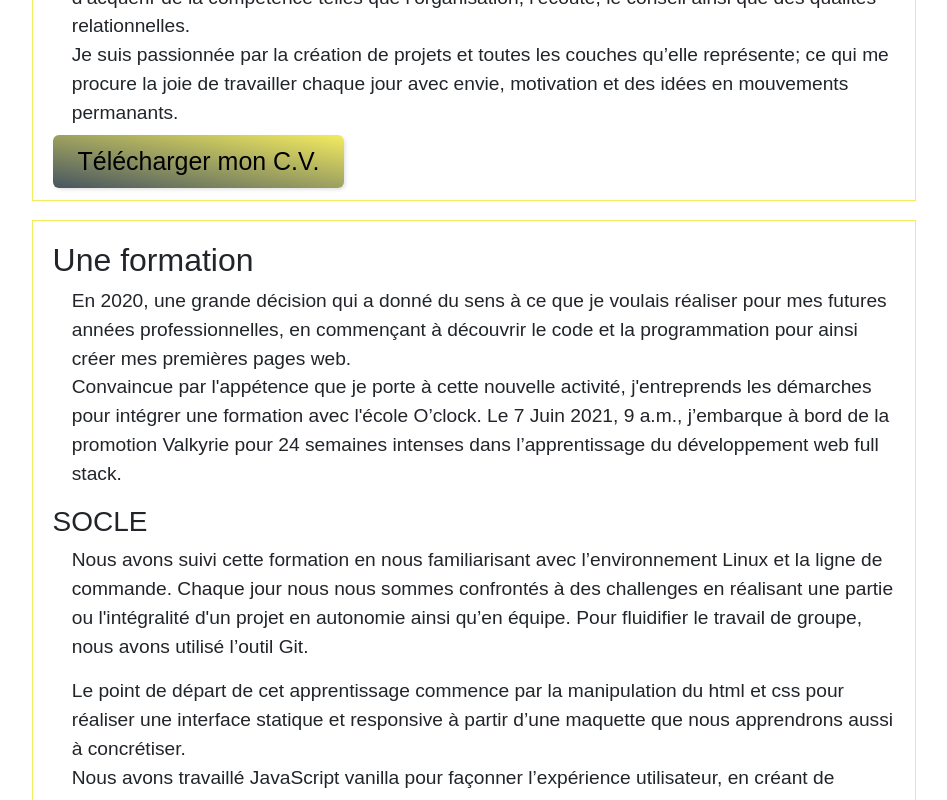
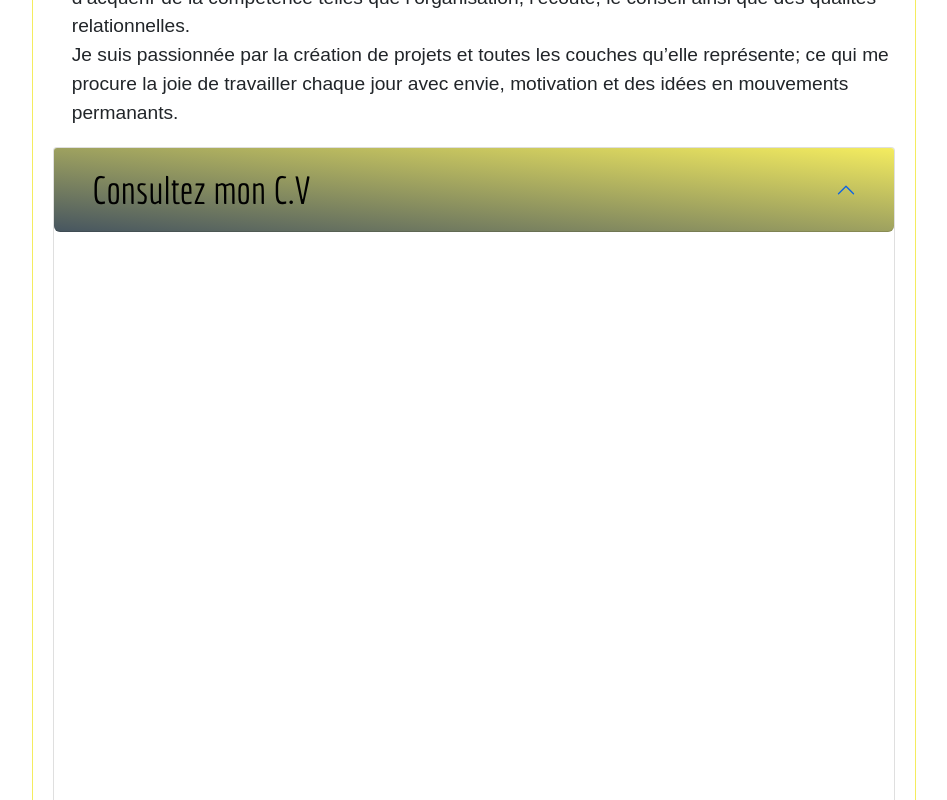
Before and after one commit to MorganeT84/portfolio-morgane-tressens, a Next.js app: page /profil in a window 1280 px wide. Shown: the part 740-1540 px from the top of the page, without its empty margins (166-1113 px from the left). Built offline with nearby package versions, Linux system fonts and the light colour scheme.

Commit message:
amelioration affichage pdf

```diff
--- /dev/null
+++ b/components/Profil/AccordionPdf/index.js
@@ -0,0 +1,27 @@
+import Accordion from 'react-bootstrap/Accordion';
+
+import styles from '../profil.module.scss';
+
+
+const AccordionPdf = ({file_data}) => {
+
+
+  return (
+    <div>
+      <Accordion className={styles.file_pdf}>
+        <Accordion.Item  >
+          <Accordion.Header  >{file_data.name}</Accordion.Header>
+          <Accordion.Body>
+            <iframe src={file_data.file}/>
+          </Accordion.Body>
+        </Accordion.Item>
+
+      </Accordion>
+    </div>
+
+  )
+};
+
+
+
+export default AccordionPdf;
--- a/components/Profil/index.js
+++ b/components/Profil/index.js
@@ -1,25 +1,27 @@
 import styles from './profil.module.scss';
+import AccordionPdf from './AccordionPdf/index';
 
+const Profil = ({ file_data }) => {
 
-const Profil = () => (
+  return (
     <div className={styles.profil}>
       <div className={styles.bloc}>
         <h2> Développeuse web fullstack</h2>
         <p>
           Mon parcours reste atypique, je suis partie de l’animation jeune public pour ensuite réaliser une très belle expérience en tant qu’assistante vétérinaire durant 14 années me permettant d’acquérir de la compétence telles que l’organisation, l’écoute, le conseil ainsi que des qualités relationnelles.<br />Je suis passionnée par la création de projets et toutes les couches qu’elle représente; ce qui me procure la joie de travailler chaque jour avec envie, motivation et des idées en mouvements permanants.
         </p>
-      <a download href="/download/morganetressens-cv.pdf" className={styles.pdffile} > Télécharger mon C.V. </a>
+        <AccordionPdf file_data={file_data[0]} />
       </div>
 
       <div className={styles.parcours}>
         <div className={styles.bloc}>
-        <h2> Une formation</h2>
+          <div><h2> Une formation</h2>
             <p>
               En 2020, une grande décision qui a donné du sens à ce que je voulais réaliser pour mes futures années professionnelles, en commençant à découvrir le code et la programmation pour ainsi créer mes premières pages web.<br />
               Convaincue par l'appétence que je porte à cette nouvelle activité, j'entreprends les démarches pour intégrer une formation avec l'école O’clock. Le 7 Juin 2021, 9 a.m., j’embarque à bord de la promotion Valkyrie pour 24 semaines intenses dans l’apprentissage du développement web full stack.
             </p>
-
-        <h3>SOCLE</h3>
+          </div>
+          <div><h3>SOCLE</h3>
             <p>
               Nous avons suivi cette formation en nous familiarisant avec l’environnement Linux et la ligne de commande. Chaque jour nous nous sommes confrontés à des challenges en réalisant une partie ou l'intégralité d'un projet en autonomie ainsi qu’en équipe. Pour fluidifier le travail de groupe, nous avons utilisé l’outil Git.
             </p>
@@ -28,7 +30,8 @@ const Profil = () => (
               Nous avons travaillé JavaScript vanilla pour façonner l’expérience utilisateur, en créant de l’interactivité sur nos pages. <br />
               Ensuite nous avons abordé la programmation avec PHP pour faire vivre une page web de manière dynamique et fonctionnelle avec la programmation Orientée Objet. Nous avons appris la gestion des bases de données (MySQL), structurer une application, modéliser et organiser des données. Nous avons suivi le modèle MVC pour l'architecture de nos applications. Nous avons mis en place des infrastructures techniques d’administration sécurisées.
             </p>
-        <h3>React</h3>
+          </div>
+          <div><h3>React</h3>
             <p>
               Au début de ma formation, j’étais débutante, le côté front d’une application était plus concret à mes yeux, puis j’ai découvert PHP et mon choix d’une spécialisation pour conclure ma formation a été un dilemme… Je décide d’aller au bout de mon idée en commençant par apprendre cette bibliothèque Javascript.
             </p>
@@ -37,16 +40,19 @@ const Profil = () => (
               Nous avons étudié une architecture de composants réutilisables et paramétrables pour établir la base d’une application React via les différentes manières d’écrire nos composants (orientée objet en classes ou une approche fonctionnelle avec les hooks).<br />
               Pour établir des requêtes HTTP en Ajax dans nos applications vers une API, nous avons appris à utiliser la bibliothèque Axios, à manipuler la bibliothèque Redux pour gérer la manipulation du DOM et son état.
             </p>
-        <h3>Symfony</h3>
-        <p>Fin de cette belle aventure au sein de l'école O'clock.<br/>
+          </div>
+          <div><h3>Symfony</h3>
+            <p>Fin de cette belle aventure au sein de l'école O'clock.<br />
               Je décide, quelques mois plus tard, de me former sur ce framework PHP, en autonomie via les fiches récapitulatives des notions, les challenges de l'école et la documentation Symfony.<br />
-        J’ai étudié les bases de Symfony en créant des projets avec symfony/skeleton, en manipulant les routes, les contrôleurs, les templates (Twig et Bootstrap) et les formulaires.<br/>
+              J’ai étudié les bases de Symfony en créant des projets avec symfony/skeleton, en manipulant les routes, les contrôleurs, les templates (Twig et Bootstrap) et les formulaires.<br />
               J’ai utilisé Doctrine pour la création, les associations et la manipulation de la base de données. J’ai appris à créer des fixtures pour alimenter une base en données factices avec Faker et Nelmio/alice.</p>
             <p>Côté sécurisation d’une application, j’ai appris à mettre en place des conditions d’affichage selon le rôle de l’utilisateur connecté en passant par la création d’un utilisateur, la définition de son rôle et l’encodage du mot de passe.</p>
             <p>J’ai mis en place la configuration de services réutilisables  et la création de commandes personnalisées pour ajouter des fonctionnalités dans la manipulation des données.</p>
             <p>Les notions d'événements et cycles de vie permettent d’entrer en interaction avec un formulaire et pouvoir faire exécuter du code selon l’état.</p>
             <p>Je me suis exercée sur la mise en place de tests unitaires pour un code robuste avec phpunit de symfony.</p>
           </div>
+        </div>
+
         <div className={styles.bloc}>
           <h2>Soft skills</h2>
           <ul>
@@ -78,13 +84,9 @@ const Profil = () => (
             <p>
               Suivi de la formation en ligne
               obtention du certif 795 points 10/02/2022.
-            <span className={styles.opquast}>
-              <a download href="/download/morganetressens-opquast.pdf" className={styles.pdffile} >Télécharger</a>
-            </span>
-            <span className={styles.opquast}>
-              <a download href="https://directory.opquast.com/fr/certificat/O0UJRH/" className={styles.pdffile} >Voir en ligne</a>
-            </span>
+              <a href="https://directory.opquast.com/fr/certificat/O0UJRH/" className={styles.pdffile} >Voir en ligne</a>
             </p>
+            <AccordionPdf file_data={file_data[1]} />
           </div>
         </div>
 
@@ -92,5 +94,5 @@ const Profil = () => (
 
     </div>
   );
-
+}
 export default Profil;
--- a/components/Profil/profil.module.scss
+++ b/components/Profil/profil.module.scss
@@ -3,15 +3,33 @@
   margin-left: auto;
   margin-right: auto;
 
-  .pdffile {
-    width: 8em;
-    font-size: 1.3em;
-    text-decoration: none;
+  .file_pdf {
+    margin-top: 1em;
+    button {
       color: black;
       background: linear-gradient(to left bottom, #f4ec5f, #465560);
       padding: 0.5em 1em;
       border-radius: 6px;
       border: none;
+
+
+      font-size: 1.2em;
+      font-family: 'Economica';
+    }
+
+    iframe {
+      width: 100%;
+      height: 900px;
+    }
+  }
+
+  .pdffile {
+   margin-left: 2em;
+   text-decoration: none;
+   color: black;
+   background: linear-gradient(to left bottom, #f4ec5f, #465560);
+   padding: 0.3em;
+   border-radius: 6px;
    cursor: pointer;
    box-shadow: 2px 2px 4px -1px rgba(0, 0, 0, 0.15),
      -2px -2px 4px -1px rgba(255, 255, 255, 0.7);
--- a/pages/profil.js
+++ b/pages/profil.js
@@ -6,6 +6,19 @@ import Profil from "../components/Profil";
 
 // markup
 const ProfilPage = () => {
+  const file_data = [
+    {
+      id: 0,
+      name: "Consultez mon C.V",
+      file: "/download/morganetressens-cv.pdf",
+
+    },
+    {
+      id: 1,
+      name: "Consultez ma certification",
+      file: "/download/morganetressens-opquast.pdf",
+    },
+  ]
   return (
     <>
       <Head>
@@ -15,7 +28,7 @@ const ProfilPage = () => {
       <Layout>
         <Header />
         <h1>Mon profil</h1>
-        <Profil />
+        <Profil file_data={file_data} />
       </Layout>
 
     </>
```
Lines whose indentation alone changed are shown as unchanged.
